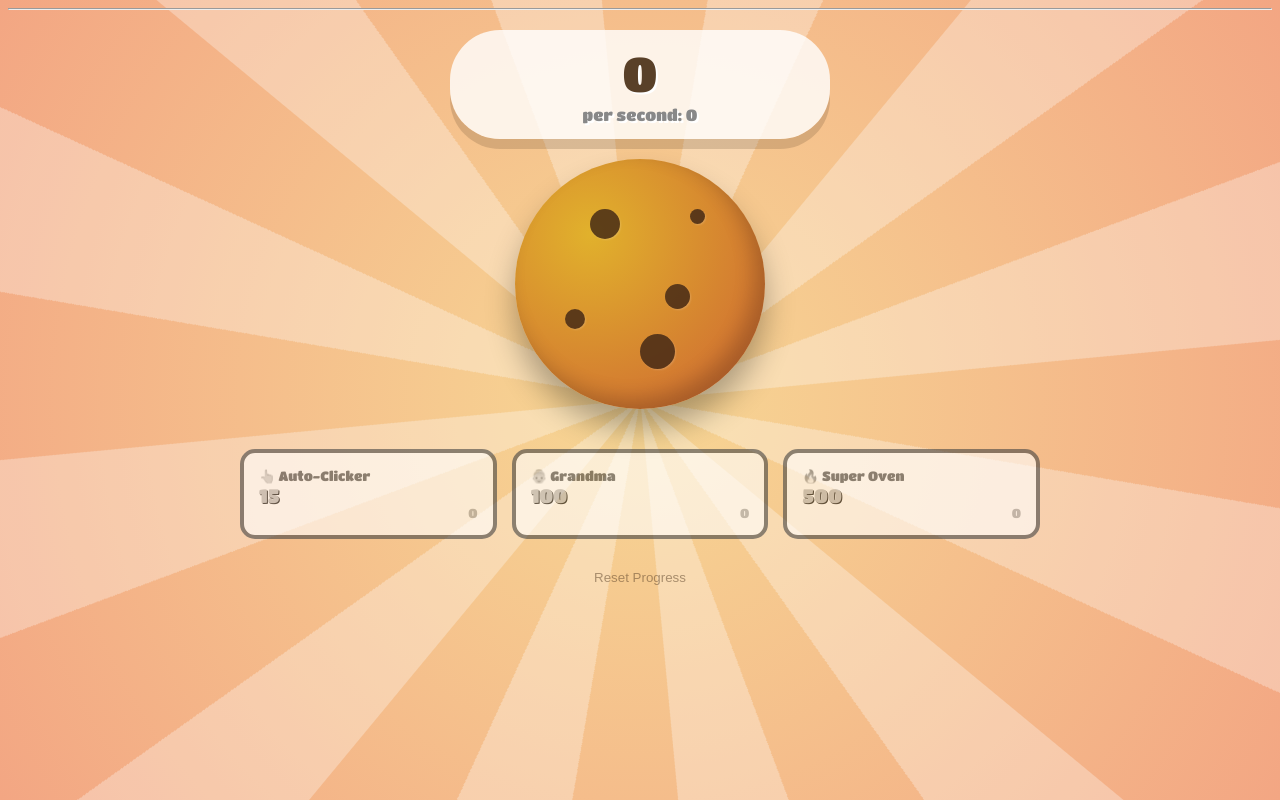
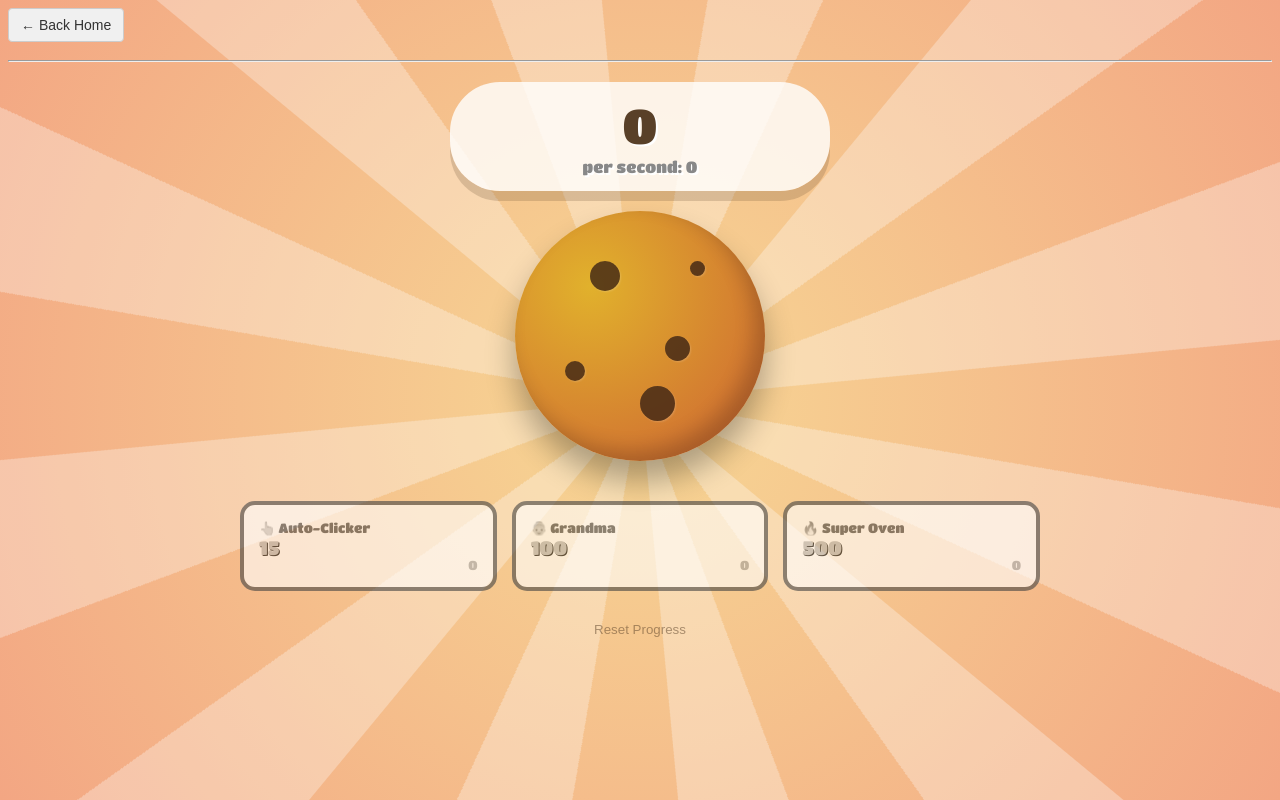
Before and after one commit to snasibov25/buttons, a Flask app: page /1 in a window 1280 px wide. Run offline with Flask 3, Linux system fonts and the light colour scheme.

Commit message:
back button

```diff
--- a/templates/base.html
+++ b/templates/base.html
@@ -1,10 +1,31 @@
-<!-- templates/base.html -->
 <!DOCTYPE html>
 <html>
 <head>
   <title>Random Pages</title>
+  <style>
+    /* Simple styling for the back button */
+    .back-btn {
+      text-decoration: none;
+      font-family: sans-serif;
+      font-size: 14px;
+      color: #333;
+      padding: 8px 12px;
+      border: 1px solid #ccc;
+      background-color: #f0f0f0;
+      border-radius: 4px;
+      display: inline-block;
+      margin-bottom: 10px;
+      transition: background 0.2s;
+    }
+    .back-btn:hover {
+      background-color: #e0e0e0;
+    }
+  </style>
 </head>
 <body>
+
+  <a href="{{ url_for('index') }}" class="back-btn">← Back Home</a>
+
   <hr>
 
   {% block content %}{% endblock %}
```
